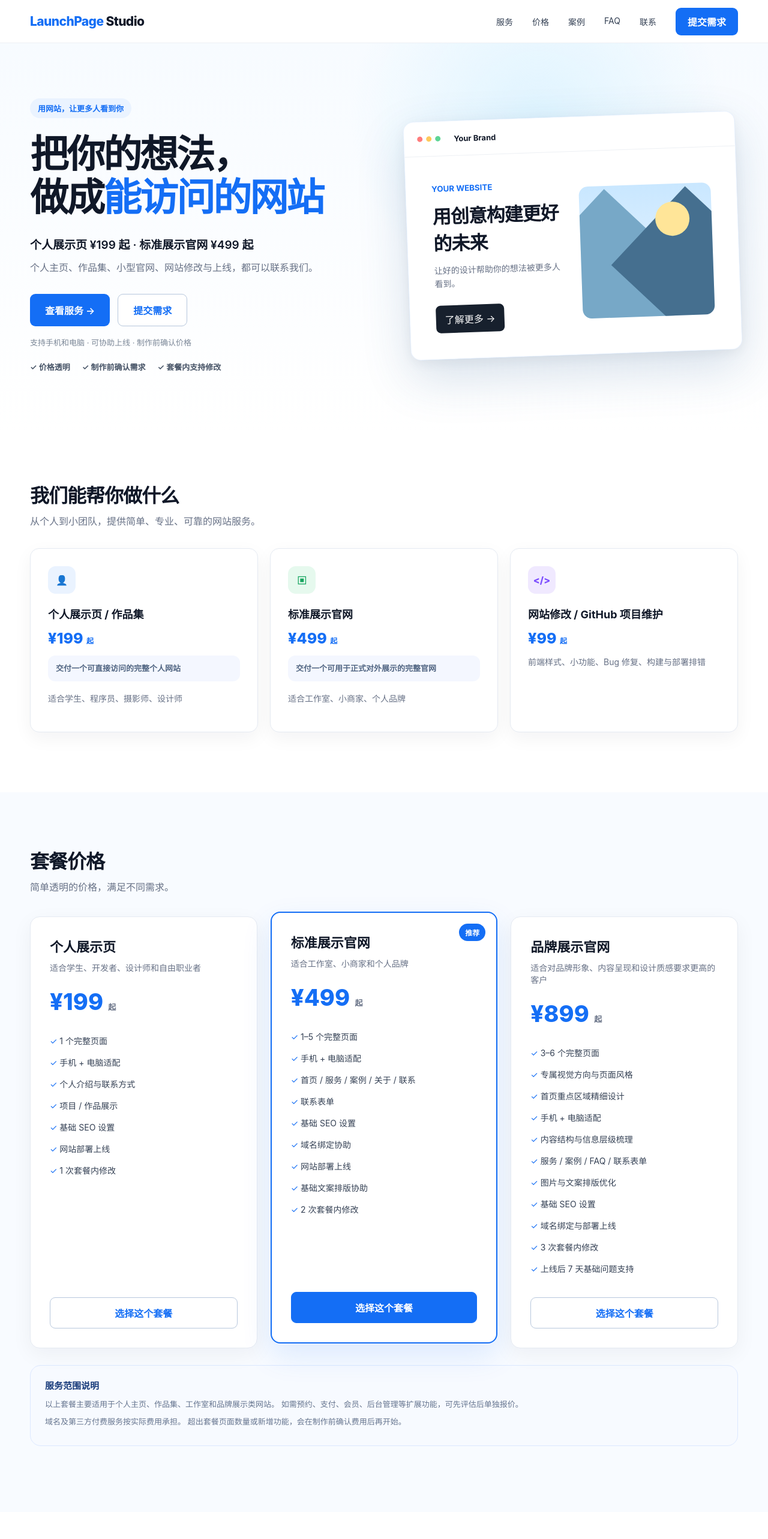
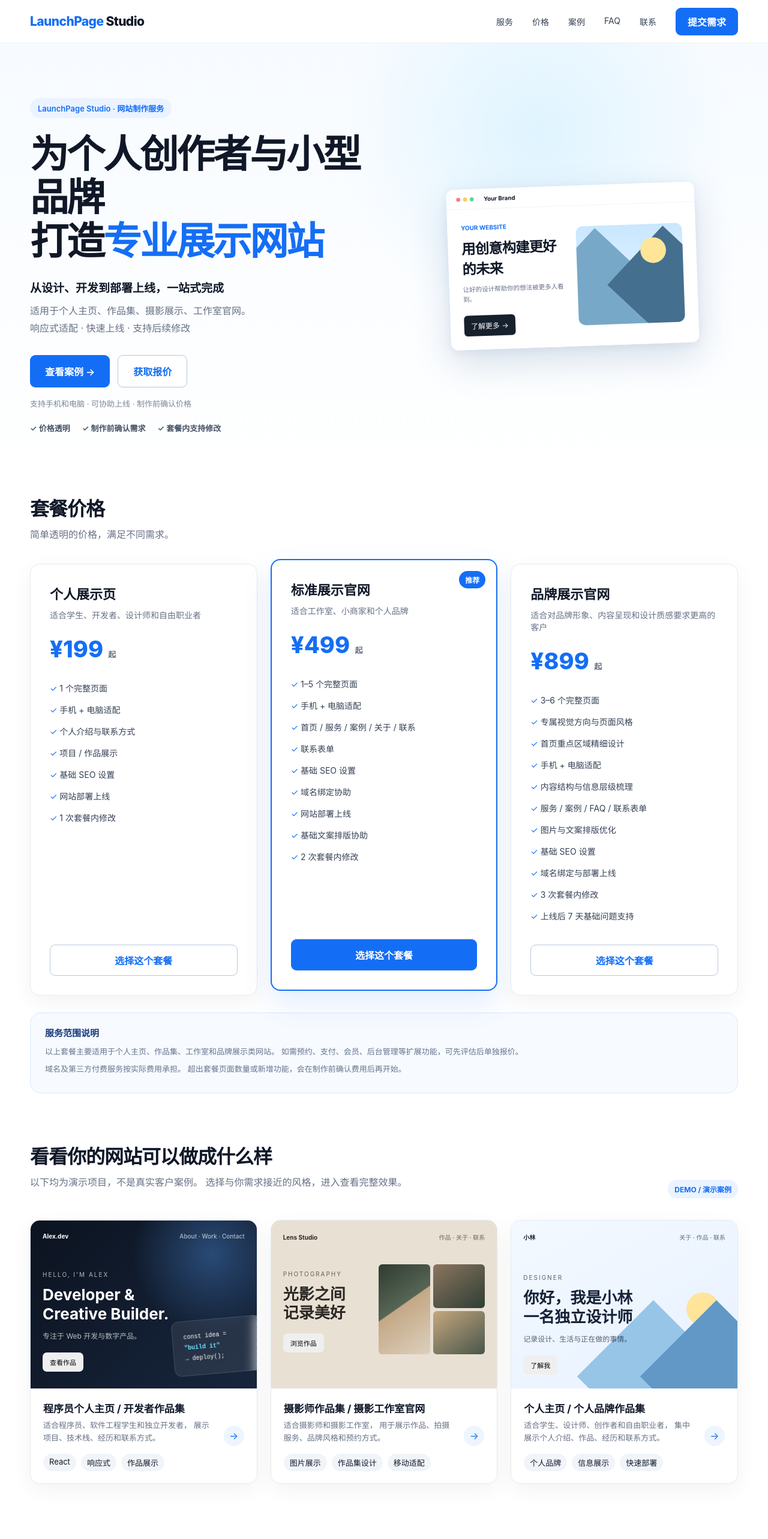
Before and after one commit to helloferrowren-boop/launchpage-studio, a React (Vite) app: page / in a window 1280 px wide. Shown: the top 2566 px of the page at 60% size. Built offline with nearby package versions, Linux system fonts and the light colour scheme.

Commit message:
Finalize pre-launch fixes

```diff
--- a/index.html
+++ b/index.html
@@ -4,18 +4,19 @@
     <meta charset="UTF-8" />
     <link rel="icon" type="image/svg+xml" href="/launchpage-icon.svg" />
     <meta name="viewport" content="width=device-width, initial-scale=1.0" />
+    <link rel="canonical" href="https://launchpage-studio.pages.dev/" />
+    <meta name="theme-color" content="#146ef5" />
     <meta
   name="google-site-verification"
   content="jfr0uW589eYc32reoOH4H7FKSojXGAsqJTBCtFaiJl8"
 />
-    <title>
-LaunchPage Studio｜个人网站制作・展示官网搭建・前端网站服务
-</title>
+    <title>LaunchPage Studio - 个人网站制作与展示网站开发</title>
 
 <meta
 name="description"
-content="提供个人主页、作品集网站、展示官网制作服务，也支持 React 网站修改、部署和前端问题修复。"
+content="LaunchPage Studio 为个人创作者、小型品牌和工作室提供网站设计、开发、部署上线服务。"
 />
+<meta name="keywords" content="网站制作,个人主页,作品集网站,展示官网,React开发" />
 <meta property="og:type" content="website" />
 
 <meta
--- a/src/App.css
+++ b/src/App.css
@@ -153,6 +153,8 @@
 
 .hero-preview {
   perspective: 1000px;
+  transform: scale(0.75);
+  transform-origin: center;
 }
 
 .browser {
@@ -167,7 +169,7 @@
 }
 
 .browser-top {
-  height: 58px;
+  height: 45px;
   display: flex;
   align-items: center;
   padding: 0 22px;
@@ -201,12 +203,19 @@
 }
 
 .browser-content {
-  min-height: 330px;
-  padding: 43px;
-  display: grid;
+
+  min-height: 250px;
+
+  padding: 30px;
+
+  display: grid;
+
   grid-template-columns: 1fr 1fr;
-  gap: 25px;
+
+  gap: 20px;
+
   align-items: center;
+
 }
 
 .browser-content small {
@@ -272,7 +281,7 @@
 }
 
 .services {
-  padding: 80px 0 100px;
+  padding: 50px 0 100px;
 }
 
 .section-heading h2 {
@@ -356,10 +365,6 @@
 
   .nav-button {
     margin-left: auto;
-  }
-
-  .hero {
-    padding: 65px 0;
   }
 
   .hero-grid {
@@ -485,6 +490,9 @@
 }
 
 @media (max-width: 850px) {
+  .hero {
+  padding: 25px 0 10px;
+}
   .pricing-grid {
     display: flex;
     overflow-x: auto;
@@ -507,8 +515,11 @@
   }
 }
 .cases-section {
-  padding: 100px 0 110px;
+
+  padding: 80px 0 110px;
+
   background: #ffffff;
+
 }
 
 .cases-heading {
@@ -535,24 +546,49 @@
 }
 
 .case-card {
+
   border: 1px solid var(--border);
+
   border-radius: 16px;
+
   overflow: hidden;
+
   background: #fff;
+
   box-shadow: 0 10px 35px rgba(16, 24, 40, 0.05);
-  transition: 0.25s ease;
+
+  transition:
+    transform 0.35s ease,
+    box-shadow 0.35s ease;
+
 }
 
 .case-card:hover {
-  transform: translateY(-5px);
-  box-shadow: 0 20px 45px rgba(16, 24, 40, 0.1);
+
+  transform: translateY(-8px);
+
+  box-shadow: 0 25px 55px rgba(16, 24, 40, 0.14);
+
 }
 
 .case-preview {
+
   height: 280px;
+
   padding: 20px;
+
   position: relative;
+
   overflow: hidden;
+
+  transition: transform 0.35s ease;
+
+}
+
+.case-card:hover .case-preview {
+
+  transform: scale(1.03);
+
 }
 
 .case-mini-nav {
@@ -998,19 +1034,11 @@
 }
 
 .contact-item {
-  display:flex;
-  align-items:center;
-  gap:16px;
-
-  padding:18px;
-
-  background:#ffffff;
-
-  border-radius:18px;
-
-  border:1px solid #edf2ff;
-
-  margin-bottom:18px;
+  display: flex;
+  align-items: center;
+  gap: 14px;
+  width: 100%;
+  box-sizing: border-box;
 }
 
 .contact-icon {
@@ -1188,18 +1216,27 @@
   white-space: nowrap;
 }
 @media (max-width: 850px) {
+  .hero h1 {
+  font-size: 42px;
+  line-height: 1.15;
+}
   .hero-preview {
-    display: none;
-  }
+
+  display: none;
+  transform: none;
+  height: 0;
+  min-height: 0;
+  margin: 0;
+  padding: 0;
+
+}
 
   .hero-grid {
     grid-template-columns: 1fr;
     gap: 0;
   }
 
-  .hero {
-    padding: 60px 0 70px;
-  }
+
 
   .hero h1 {
     font-size: 43px;
@@ -1578,7 +1615,19 @@
 }
 
 .contact-item {
+
   position: relative;
+
+  display: flex;
+
+  align-items: center;
+
+  gap: 14px;
+
+  width: 100%;
+
+  box-sizing: border-box;
+
 }
 
 .contact-email-content {
@@ -1591,11 +1640,21 @@
   margin-bottom: 5px;
 }
 
+.contact-email-content a,
+.contact-email-content span {
+
+  white-space: nowrap;
+
+}
+
 .contact-email-content a {
+
   color: #1f5fff;
+
   text-decoration: none;
+
   font-size: 13px;
-  word-break: break-all;
+
 }
 
 .contact-copy-button {
@@ -2116,3 +2175,55 @@
     padding: 70px 0;
   }
 }
+/* 页面滚动进入动画 */
+
+.fade-up.animate {
+
+  opacity: 0;
+
+  transform: translateY(30px);
+
+  transition:
+    opacity 0.8s ease,
+    transform 0.8s ease;
+
+}
+
+
+.fade-up.animate {
+
+  opacity: 0;
+
+  transform: translateY(30px);
+
+  transition:
+    opacity 0.8s ease,
+    transform 0.8s ease;
+
+}
+
+
+.fade-up.animate.show {
+
+  opacity: 1;
+
+  transform: translateY(0);
+
+}
+
+.test-space {
+  margin-top: 300px;
+}
+.case-tags {
+  display: flex;
+  flex-wrap: wrap;
+  gap: 8px;
+  margin-top: 16px;
+}
+
+.case-tags span {
+  padding: 5px 10px;
+  border-radius: 999px;
+  background: #f1f5f9;
+  font-size: 13px;
+}
--- a/src/App.jsx
+++ b/src/App.jsx
@@ -2,6 +2,32 @@ import { useEffect, useState } from 'react'
 import './App.css'
 
 function App() {
+ useEffect(() => {
+  const elements = document.querySelectorAll(".animate");
+
+  const observer = new IntersectionObserver(
+    (entries) => {
+      entries.forEach((entry) => {
+
+        if (entry.isIntersecting) {
+          entry.target.classList.add("show");
+        } else {
+          entry.target.classList.remove("show");
+        }
+
+      });
+    },
+    {
+  threshold: 0.15,
+  rootMargin: "0px 0px -120px 0px",
+}
+  );
+
+  elements.forEach((el) => observer.observe(el));
+
+  return () => observer.disconnect();
+
+}, []);
   const [formStatus, setFormStatus] = useState('')
 const [isSubmitting, setIsSubmitting] = useState(false)
 const [selectedPlan, setSelectedPlan] = useState('')
@@ -107,29 +133,35 @@ async function handleSubmit(e) {
         <section className="hero">
           <div className="container hero-grid">
             <div className="hero-copy">
-              <div className="badge">用网站，让更多人看到你</div>
+              <div className="badge">
+  LaunchPage Studio · 网站制作服务
+</div>
 
-              <h1>
-                把你的想法，
-                <br />
-                做成<span>能访问的网站</span>
-              </h1>
+<h1>
+  为个人创作者与小型品牌
+  <br />
+  打造<span>专业展示网站</span>
+</h1>
 
-              <p className="hero-subtitle">
-  个人展示页 ¥199 起 · 标准展示官网 ¥499 起
+<p className="hero-subtitle">
+  从设计、开发到部署上线，一站式完成
 </p>
 
-              <p className="hero-description">
-  个人主页、作品集、小型官网、网站修改与上线，都可以联系我们。
+<p className="hero-description">
+  适用于个人主页、作品集、摄影展示、工作室官网。
+  <br />
+  响应式适配 · 快速上线 · 支持后续修改
 </p>
 
+
+
               <div className="hero-actions">
-                <a className="primary-button" href="#services">
-  查看服务 →
+                <a className="primary-button" href="#cases">
+  查看案例 →
 </a>
 
 <a className="secondary-button" href="#contact">
-  提交需求
+  获取报价
 </a>
               </div>
 
@@ -183,51 +215,8 @@ async function handleSubmit(e) {
           </div>
         </section>
 
-        <section className="services" id="services">
-          <div className="container">
-            <div className="section-heading">
-              <h2>我们能帮你做什么</h2>
-              <p>从个人到小团队，提供简单、专业、可靠的网站服务。</p>
-            </div>
 
-            <div className="service-grid">
-              <article className="service-card">
-                <div className="service-icon">👤</div>
-                <h3>个人展示页 / 作品集</h3>
-<div className="price">¥199 <small>起</small></div>
-<div className="pricing-result">
-  交付一个可直接访问的完整个人网站
-</div>
-                <p>适合学生、程序员、摄影师、设计师</p>
-              </article>
-
-              <article className="service-card">
-                <div className="service-icon green">▣</div>
-                <h3>标准展示官网</h3>
-<div className="price">¥499 <small>起</small></div>
-<div className="pricing-result">
-  交付一个可用于正式对外展示的完整官网
-</div>
-                <p>适合工作室、小商家、个人品牌</p>
-              </article>
-
-              <article className="service-card">
-  <div className="service-icon purple">&lt;/&gt;</div>
-
-  <h3>网站修改 / GitHub 项目维护</h3>
-
-  <div className="price">
-    ¥99 <small>起</small>
-  </div>
-
-  <p>
-    前端样式、小功能、Bug 修复、构建与部署排错
-  </p>
-</article>
-            </div>
-          </div>
-        </section>
-        <section className="pricing-section" id="pricing">
+        <section className="pricing fade-up" id="pricing">
   <div className="container">
     <div className="section-heading">
       <h2>套餐价格</h2>
@@ -346,7 +335,7 @@ async function handleSubmit(e) {
 </div>
   </div>
 </section>
-<section className="cases-section" id="cases">
+<section className="cases-section fade-up" id="cases">
   <div className="container">
     <div className="section-heading cases-heading">
       <div>
@@ -397,6 +386,11 @@ async function handleSubmit(e) {
   适合程序员、软件工程学生和独立开发者，
   展示项目、技术栈、经历和联系方式。
 </p>
+<div className="case-tags">
+  <span>React</span>
+  <span>响应式</span>
+  <span>作品展示</span>
+</div>
           </div>
 
           <span className="case-arrow">→</span>
@@ -436,6 +430,11 @@ async function handleSubmit(e) {
   适合摄影师和摄影工作室，
   用于展示作品、拍摄服务、品牌风格和预约方式。
 </p>
+<div className="case-tags">
+  <span>图片展示</span>
+  <span>作品集设计</span>
+  <span>移动适配</span>
+</div>
           </div>
 
           <span className="case-arrow">→</span>
@@ -478,6 +477,11 @@ async function handleSubmit(e) {
   适合学生、设计师、创作者和自由职业者，
   集中展示个人介绍、作品、经历和联系方式。
 </p>
+<div className="case-tags">
+  <span>个人品牌</span>
+  <span>信息展示</span>
+  <span>快速部署</span>
+</div>
           </div>
 
           <span className="case-arrow">→</span>
@@ -539,7 +543,7 @@ async function handleSubmit(e) {
     </div>
   </div>
 </section>
-<section className="faq-section" id="faq">
+<section className="faq fade-up" id="faq">
   <div className="container">
     <div className="section-heading">
       <h2>常见问题</h2>
@@ -686,7 +690,7 @@ async function handleSubmit(e) {
     </div>
   </div>
 </section>
-<section className="contact-section" id="contact">
+<section className="contact-section fade-up" id="contact">
   <div className="container">
     <div className="contact-box">
 
@@ -933,6 +937,30 @@ async function handleSubmit(e) {
     </svg>
   </button>
 </div>
+
+
+<div className="contact-item">
+  <div className="contact-icon">💬</div>
+
+  <div className="contact-email-content">
+    <strong>微信</strong>
+
+    <span>duty0629</span>
+  </div>
+
+
+
+      <button
+    type="button"
+    className="contact-copy-button"
+    onClick={() => {
+      navigator.clipboard.writeText('duty0629')
+    }}
+    title="复制微信号"
+  >
+    复制
+  </button>
+</div>
         <div className="contact-trust-list">
 
   <div className="contact-trust-item">
```
